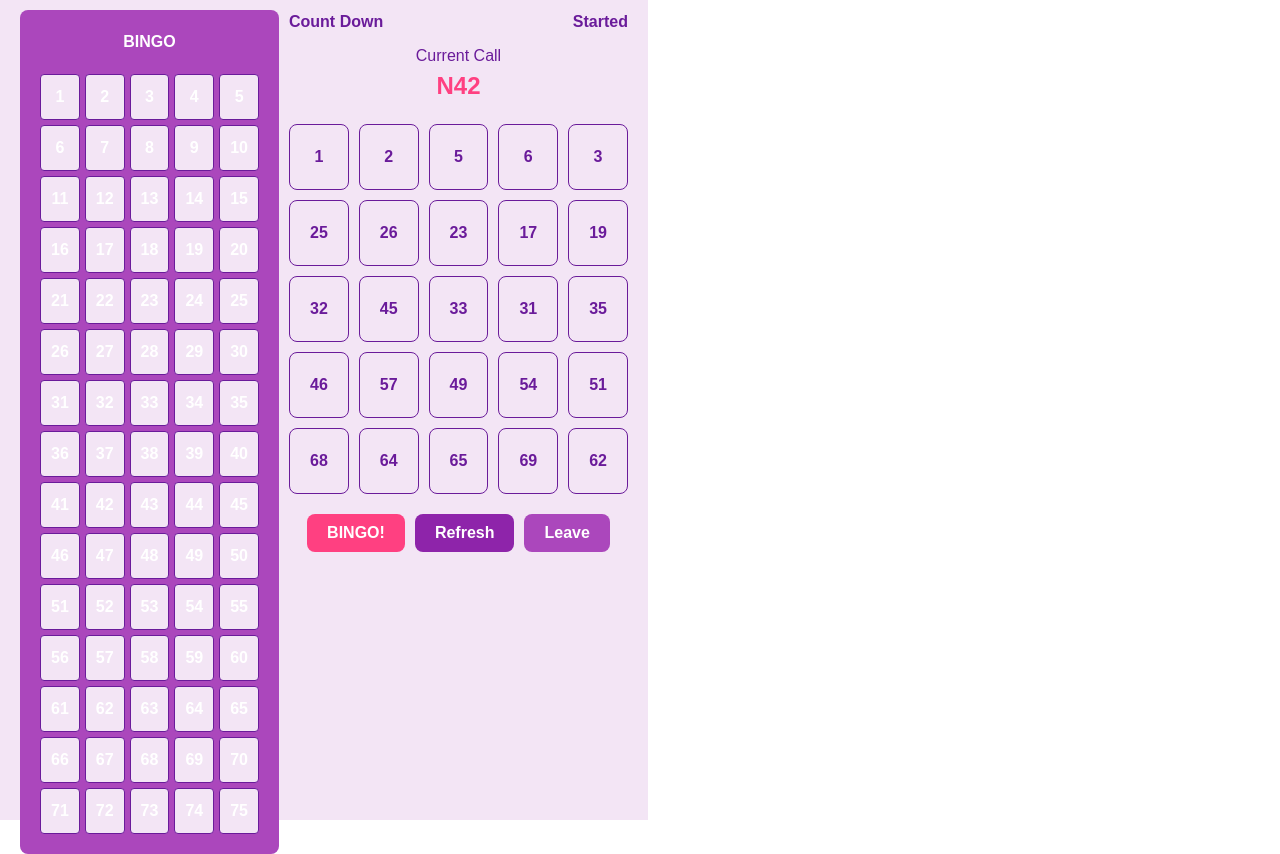
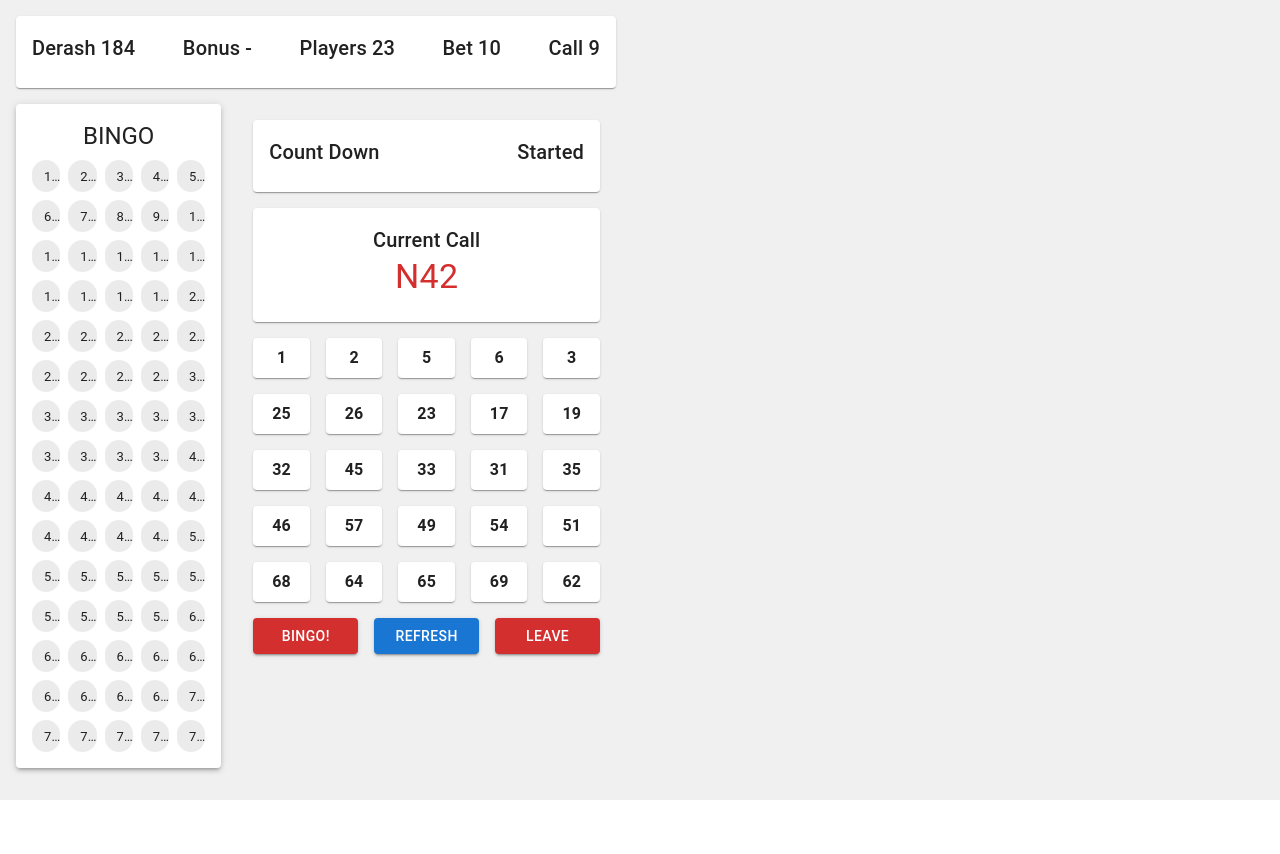
Before and after one commit to binilet/b_tel, a React (Vite) app in the folder bingo-client/: page / in a window 1280 px wide. After the commit the page ends 800 px from the top, so only its background shows below. Built offline with nearby package versions, Linux system fonts and the light colour scheme.

Commit message:
material style added

```diff
--- a/bingo-client/package.json
+++ b/bingo-client/package.json
@@ -10,6 +10,10 @@
     "preview": "vite preview"
   },
   "dependencies": {
+    "@emotion/react": "^11.11.4",
+    "@emotion/styled": "^11.11.5",
+    "@mui/icons-material": "^5.15.18",
+    "@mui/material": "^5.15.18",
     "localforage": "^1.10.0",
     "match-sorter": "^6.3.4",
     "react": "^18.2.0",
--- a/bingo-client/src/App.tsx
+++ b/bingo-client/src/App.tsx
@@ -1,11 +1,27 @@
 // src/App.tsx
 import React from 'react';
-import { BrowserRouter as Router, Route,Routes  } from 'react-router-dom';
+import { BrowserRouter as Router, Route, Routes } from 'react-router-dom';
 import BingoBoard from './components/BingoBoard';
-import './App.css';
+import { CssBaseline, ThemeProvider, createTheme } from '@mui/material';
+
+const theme = createTheme({
+    palette: {
+        primary: {
+            main: '#1976d2',
+        },
+        secondary: {
+            main: '#d32f2f',
+        },
+        background: {
+            default: '#f0f0f0',
+        },
+    },
+});
 
 const App: React.FC = () => {
     return (
+        <ThemeProvider theme={theme}>
+            <CssBaseline />
             <Router>
                 <div className="App">
                     <Routes>
@@ -13,6 +29,7 @@ const App: React.FC = () => {
                     </Routes>
                 </div>
             </Router>
+        </ThemeProvider>
     );
 };
 
--- a/bingo-client/src/components/BingoBoard.tsx
+++ b/bingo-client/src/components/BingoBoard.tsx
@@ -1,16 +1,27 @@
-import React, { useState, useEffect } from "react";
-//import { useLocation } from "react-router-dom";
-import "./BingoBoard.css";
+// src/components/BingoBoard.tsx
+import React, { useState, useEffect } from 'react';
+
+import {
+    Box,
+    Button,
+    Card,
+    CardContent,
+    Grid,
+    Typography,
+    Paper,
+    Chip
+} from '@mui/material';
+//import { styled } from '@mui/system';
 
 // const useQuery = () => {
-//   return new URLSearchParams(useLocation().search);
+//     return new URLSearchParams(useLocation().search);
 // };
 
 const BingoBoard: React.FC = () => {
-  //const query = useQuery();
-  //const userId = query.get("userId");
+    // const query = useQuery();
+    // const userId = query.get('userId');
 
-  const [numbers, setNumbers] = useState<number[]>([]);
+    const [numbers, setNumbers] = useState<number[]>([]);
     const [calledNumbers, setCalledNumbers] = useState<string[]>([]);
     const [currentCall, setCurrentCall] = useState<string | null>(null);
 
@@ -44,50 +55,94 @@ const BingoBoard: React.FC = () => {
     }, []);
 
     return (
-        <div className="bingo-container">
-            <header className="bingo-header">
-                <div className="bingo-header-item">Derash 184</div>
-                <div className="bingo-header-item">Bonus -</div>
-                <div className="bingo-header-item">Players 23</div>
-                <div className="bingo-header-item">Bet 10</div>
-                <div className="bingo-header-item">call 9</div>
-            </header>
-            <div className="bingo-game">
-                <div className="bingo-sidebar">
-                    <div className="bingo-sidebar-header">BINGO</div>
-                    <div className="bingo-sidebar-numbers">
+        <Box sx={{ display: 'flex', flexDirection: 'column', alignItems: 'center', p: 2, bgcolor: '#f0f0f0', height: '100vh' }}>
+            <Card sx={{ width: '100%', maxWidth: 600, mb: 2 }}>
+                <CardContent>
+                    <Grid container spacing={2} justifyContent="space-between" alignItems="center">
+                        <Grid item>
+                            <Typography variant="h6">Derash 184</Typography>
+                        </Grid>
+                        <Grid item>
+                            <Typography variant="h6">Bonus -</Typography>
+                        </Grid>
+                        <Grid item>
+                            <Typography variant="h6">Players 23</Typography>
+                        </Grid>
+                        <Grid item>
+                            <Typography variant="h6">Bet 10</Typography>
+                        </Grid>
+                        <Grid item>
+                            <Typography variant="h6">Call 9</Typography>
+                        </Grid>
+                    </Grid>
+                </CardContent>
+            </Card>
+            <Box sx={{ display: 'flex', width: '100%', maxWidth: 600 }}>
+                <Paper elevation={3} sx={{ flex: 1, mr: 2, p: 2 }}>
+                    <Typography variant="h5" align="center" gutterBottom>BINGO</Typography>
+                    <Grid container spacing={1}>
                         {Array.from({ length: 75 }, (_, i) => (
-                            <div key={i} className={`bingo-number ${calledNumbers.includes(`B${i + 1}`) ? 'called' : ''}`}>
-                                {i + 1}
-                            </div>
+                            <Grid item xs={2.4} key={i}>
+                                <Chip
+                                    label={i + 1}
+                                    color={calledNumbers.includes(`B${i + 1}`) ? 'primary' : 'default'}
+                                    sx={{ width: '100%' }}
+                                />
+                            </Grid>
                         ))}
-                    </div>
-                </div>
-                <div className="bingo-main">
-                    <div className="bingo-status">
-                        <div>Count Down</div>
-                        <div>Started</div>
-                    </div>
-                    <div className="current-call">
-                        <div>Current Call</div>
-                        <div className="current-call-number">{currentCall}</div>
-                    </div>
-                    <div className="bingo-board">
+                    </Grid>
+                </Paper>
+                <Box sx={{ flex: 2, p: 2 }}>
+                    <Card sx={{ mb: 2 }}>
+                        <CardContent>
+                            <Grid container justifyContent="space-between" alignItems="center">
+                                <Grid item>
+                                    <Typography variant="h6">Count Down</Typography>
+                                </Grid>
+                                <Grid item>
+                                    <Typography variant="h6">Started</Typography>
+                                </Grid>
+                            </Grid>
+                        </CardContent>
+                    </Card>
+                    <Card sx={{ mb: 2 }}>
+                        <CardContent>
+                            <Typography variant="h6" align="center">Current Call</Typography>
+                            <Typography variant="h4" align="center" color="secondary">{currentCall}</Typography>
+                        </CardContent>
+                    </Card>
+                    <Grid container spacing={2} sx={{ mb: 2 }}>
                         {numbers.map((num, idx) => (
-                            <div key={idx} className={`cell ${calledNumbers.includes(num.toString()) ? 'highlight' : ''}`}>
-                                {num}
-                            </div>
+                            <Grid item xs={2.4} key={idx}>
+                                <Paper
+                                    sx={{
+                                        p: 1,
+                                        textAlign: 'center',
+                                        bgcolor: calledNumbers.includes(num.toString()) ? 'primary.main' : 'background.paper',
+                                        color: calledNumbers.includes(num.toString()) ? 'common.white' : 'text.primary',
+                                        fontWeight: 'bold'
+                                    }}
+                                >
+                                    {num}
+                                </Paper>
+                            </Grid>
                         ))}
-                    </div>
-                    <div className="bingo-controls">
-                        <button className="bingo-button bingo">BINGO!</button>
-                        <button className="bingo-button refresh">Refresh</button>
-                        <button className="bingo-button leave">Leave</button>
-                    </div>
-                </div>
-            </div>
-        </div>
+                    </Grid>
+                    <Grid container spacing={2}>
+                        <Grid item xs={4}>
+                            <Button variant="contained" color="secondary" fullWidth>BINGO!</Button>
+                        </Grid>
+                        <Grid item xs={4}>
+                            <Button variant="contained" color="primary" fullWidth>Refresh</Button>
+                        </Grid>
+                        <Grid item xs={4}>
+                            <Button variant="contained" color="error" fullWidth>Leave</Button>
+                        </Grid>
+                    </Grid>
+                </Box>
+            </Box>
+        </Box>
     );
+};
 
-};
 export default BingoBoard;
```
Also changed, not shown: 1 other file (tests, documents, lock files or other folders). Lines whose indentation alone changed are shown as unchanged.
